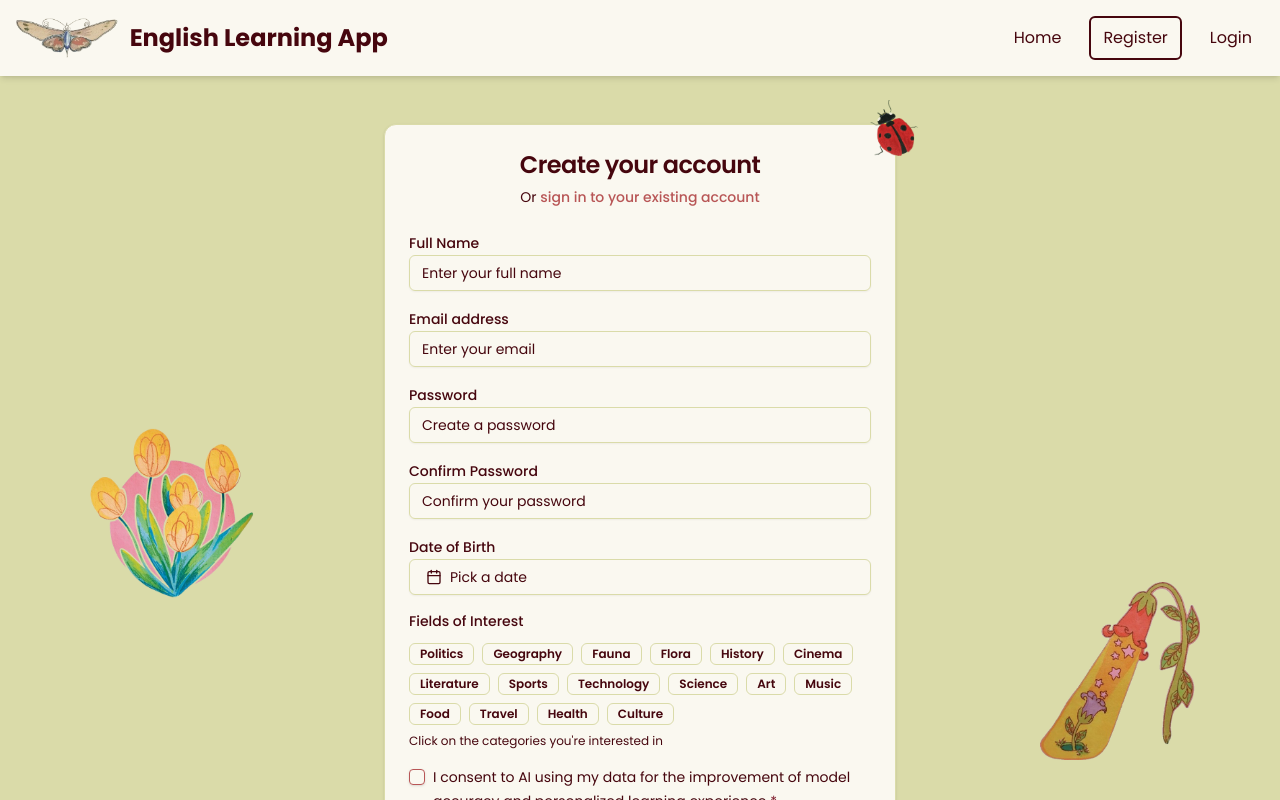
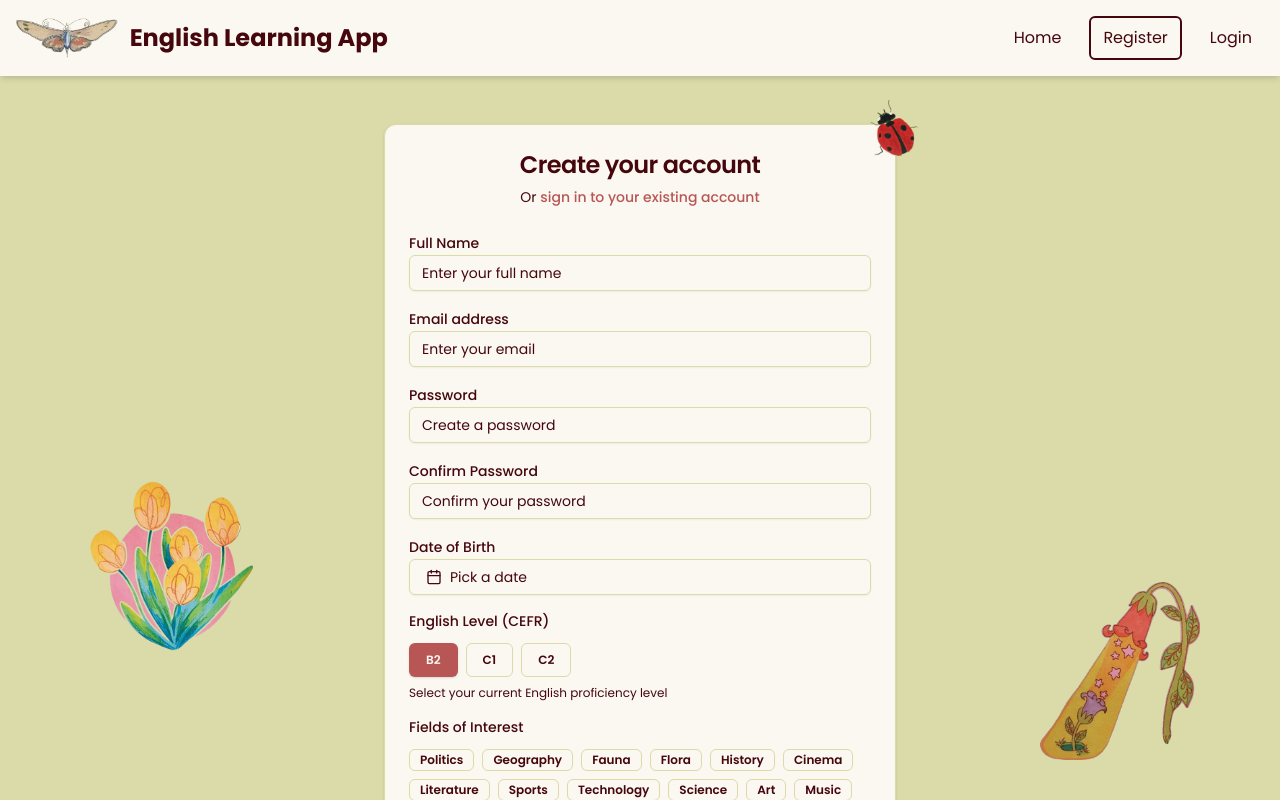
Before and after one commit to yum3lo/english-learning-app, a React (Vite) app in the folder client/: page /register in a window 1280 px wide. Shown: the top 800 px of the page. Built offline with nearby package versions, Linux system fonts and the light colour scheme.

Commit message:
style: simplify color variables use and change heading in HomeCards

```diff
--- a/client/src/components/HomeCards.tsx
+++ b/client/src/components/HomeCards.tsx
@@ -21,7 +21,7 @@ const HomeCards = () => {
           <CardHeader>
             <CardTitle className="flex items-center">
               <BookOpen size={20} className='mr-2'/>
-              Reading Practice
+              <h3>Reading Practice</h3>
             </CardTitle>
           </CardHeader>
           <CardContent>
@@ -38,7 +38,7 @@ const HomeCards = () => {
           <CardHeader>
             <CardTitle className="flex items-center">
               <Headphones size={20} className='mr-2'/>
-              Listening Practice
+              <h3>Listening Practice</h3>
             </CardTitle>
           </CardHeader>
           <CardContent>
@@ -55,7 +55,7 @@ const HomeCards = () => {
           <CardHeader>
             <CardTitle className="flex items-center">
               <BookMarked size={20} className='mr-2'/>
-              Vocabulary Builder
+              <h3>Vocabulary Builder</h3>
             </CardTitle>
           </CardHeader>
           <CardContent>
@@ -72,7 +72,7 @@ const HomeCards = () => {
           <CardHeader>
             <CardTitle className="flex items-center">
               <TrendingUp size={20} className='mr-2'/>
-              Track Progress
+              <h3>Track Progress</h3>
             </CardTitle>
           </CardHeader>
           <CardContent>
--- a/client/src/components/Preloader.tsx
+++ b/client/src/components/Preloader.tsx
@@ -15,7 +15,7 @@ const Preloader = () => {
   if (loading) {
     return (
       <div className="fixed inset-0 flex items-center justify-center z-50 preloader-pulse">
-        <div className="text-center text-foreground">
+        <div className="text-center">
           <div className="mb-4 flex justify-center">
             <img
               src={logo}
--- a/client/src/components/WelcomePopup.tsx
+++ b/client/src/components/WelcomePopup.tsx
@@ -65,7 +65,7 @@ const WelcomePopup = () => {
         >
           <X />
         </button>
-          <div className="text-center">
+        <div className="text-center">
           <div className="text-6xl mb-4">🎉</div>
           <h2 className="mb-4">
             {popupTitle}
@@ -80,7 +80,7 @@ const WelcomePopup = () => {
             {popupMessage3}
           </p>
           <div className="text-4xl mb-4">💖</div>
-          <p className="text-sm text-gray-500 mb-6">
+          <p className="text-sm text-primary mb-6">
             {birthdayWish}
           </p>
           <button
--- a/client/src/components/ui/button.tsx
+++ b/client/src/components/ui/button.tsx
@@ -14,18 +14,17 @@ const buttonVariants = cva(
         destructive:
           "bg-destructive text-destructive-foreground shadow-sm hover:bg-destructive/90",
         outline:
-          "border border-input bg-background shadow-sm hover:bg-muted hover:text-accent-foreground",
+          "border border-input bg-background shadow-sm hover:bg-accent hover:text-accent-foreground",
         secondary:
           "bg-secondary text-secondary-foreground shadow-sm hover:bg-secondary/80",
         ghost: "hover:bg-accent hover:text-accent-foreground",
         link: "text-primary underline-offset-4 hover:underline",
-        icon: "border-none hover:bg-muted"
       },
       size: {
         default: "h-9 px-4 py-2",
         sm: "h-8 rounded-md px-3 text-xs",
         lg: "h-10 rounded-md px-8",
-        icon: "h-10 w-10",
+        icon: "h-9 w-9",
       },
     },
     defaultVariants: {
--- a/client/src/pages/LoginPage.tsx
+++ b/client/src/pages/LoginPage.tsx
@@ -92,7 +92,7 @@ const LoginPage = () => {
             Sign in to your account
           </CardTitle>
           <CardDescription>
-            <p className="text-sm text-muted-foreground">
+            <p className="text-sm text-foreground">
               Or{' '}
               <Link
                 to="/register"
--- a/client/src/pages/RegisterPage.tsx
+++ b/client/src/pages/RegisterPage.tsx
@@ -25,6 +25,7 @@ const RegisterPage = () => {
     password: '',
     confirmPassword: '',
     dateOfBirth: undefined as Date | undefined,
+    cefrLevel: 'B2' as 'B2' | 'C1' | 'C2',
     fieldsOfInterest: [] as string[],
     aiDataConsent: false,
     createdAt: new Date().toISOString().split('T')[0]
@@ -141,7 +142,7 @@ const RegisterPage = () => {
       toast({
         variant: "destructive",
         title: "Registration failed",
-        description: "Email address already in use.",
+        description: errorMessage,
       });
 
       setErrors({ general: errorMessage });
@@ -175,7 +176,7 @@ const RegisterPage = () => {
             Create your account
           </CardTitle>
           <CardDescription>
-            <p className="text-sm text-muted-foreground">
+            <p className="text-sm text-foreground">
               Or{' '}
               <Link
                 to="/login"
@@ -271,7 +272,7 @@ const RegisterPage = () => {
                       variant="outline"
                       className={cn(
                         "w-full justify-start text-left font-normal",
-                        !formData.dateOfBirth && "text-muted-foreground",
+                        !formData.dateOfBirth && "text-foreground",
                         errors.dateOfBirth && "border-destructive"
                       )}
                     >
@@ -309,6 +310,32 @@ const RegisterPage = () => {
 
               <div>
                 <Label className="text-sm font-medium mb-3 block">
+                  English Level (CEFR)
+                </Label>
+                <div className="flex gap-2">
+                  {(['B2', 'C1', 'C2'] as const).map((level) => (
+                    <Badge
+                      key={level}
+                      variant={formData.cefrLevel === level ? "default" : "outline"}
+                      className="cursor-pointer transition-all hover:scale-105 px-4 py-2"
+                      onClick={() => {
+                        setFormData(prev => ({
+                          ...prev,
+                          cefrLevel: level
+                        }));
+                      }}
+                    >
+                      {level}
+                    </Badge>
+                  ))}
+                </div>
+                <p className="text-xs text-foreground mt-2">
+                  Select your current English proficiency level
+                </p>
+              </div>
+
+              <div>
+                <Label className="text-sm font-medium mb-3 block">
                   Fields of Interest
                 </Label>
                 <div className="flex flex-wrap gap-2">
@@ -323,7 +350,7 @@ const RegisterPage = () => {
                     </Badge>
                   ))}
                 </div>
-                <p className="text-xs text-muted-foreground mt-2">
+                <p className="text-xs text-foreground mt-2">
                   Click on the categories you're interested in
                 </p>
                 {errors.fieldsOfInterest && (
@@ -357,7 +384,7 @@ const RegisterPage = () => {
                     I consent to AI using my data for the improvement of model accuracy and personalized learning experience <span className="text-destructive">*</span>
                   </Label>
                   {errors.aiDataConsent && (
-                    <Badge variant="destructive">{errors.aiDataConsent}</Badge>
+                    <p className="text-sm text-destructive mt-1">{errors.aiDataConsent}</p>
                   )}
                 </div>
               </div>
--- a/client/tailwind.config.js
+++ b/client/tailwind.config.js
@@ -82,21 +82,24 @@ export default {
           fontWeight: theme('fontWeight.bold'),
           '@screen sm': { fontSize: theme('fontSize.3xl') },
           '@screen md': { fontSize: theme('fontSize.4xl') },
-          fontFamily: theme('fontFamily.serif')
+          fontFamily: theme('fontFamily.serif'),
+					lineHeight: theme('lineHeight.normal')
         },
         'h2': {
           fontSize: theme('fontSize.xl'),
           fontWeight: theme('fontWeight.semibold'),
           '@screen sm': { fontSize: theme('fontSize.2xl') },
           '@screen md': { fontSize: theme('fontSize.3xl') },
-          fontFamily: theme('fontFamily.serif')
+          fontFamily: theme('fontFamily.serif'),
+					lineHeight: theme('lineHeight.normal')
         },
         'h3': {
           fontSize: theme('fontSize.lg'),
           fontWeight: theme('fontWeight.medium'),
           '@screen sm': { fontSize: theme('fontSize.xl') },
           '@screen md': { fontSize: theme('fontSize.2xl') },
-          fontFamily: theme('fontFamily.serif')
+          fontFamily: theme('fontFamily.serif'),
+					lineHeight: theme('lineHeight.normal')
         }
       });
     },
```
